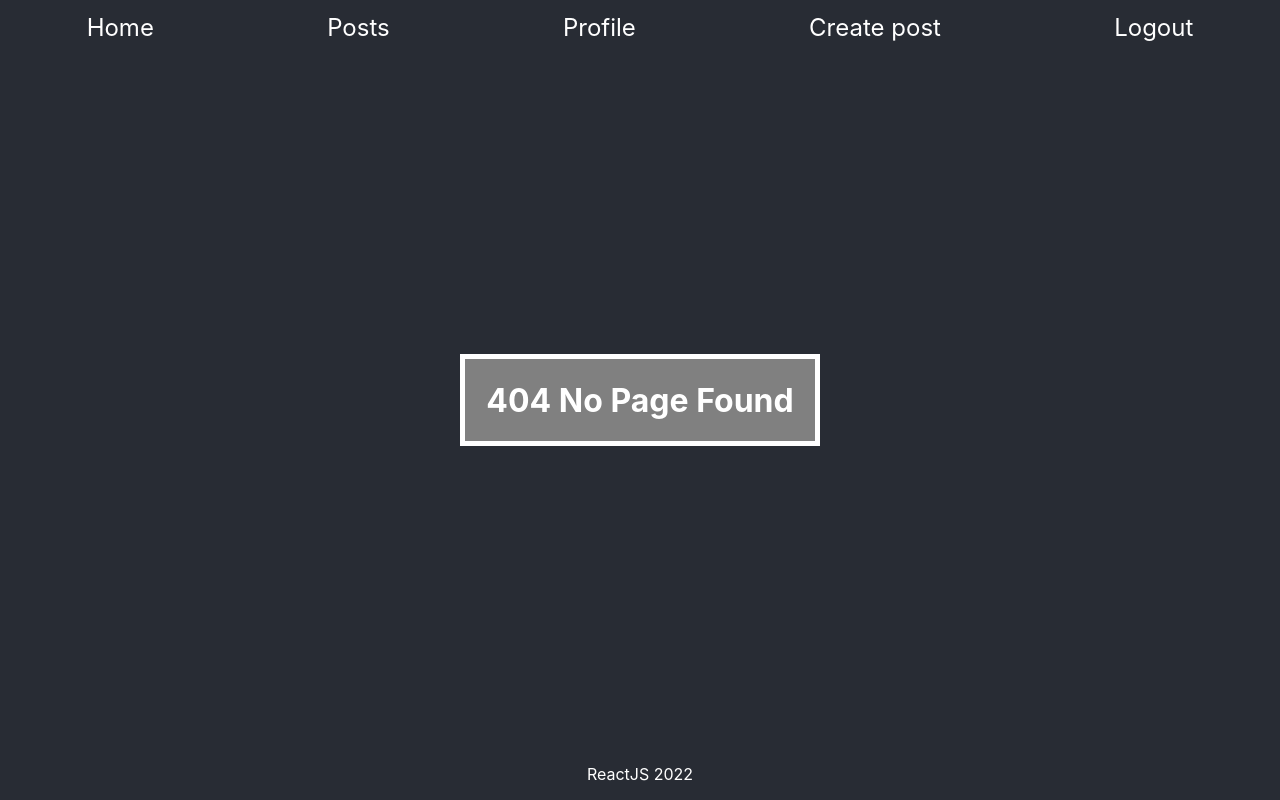
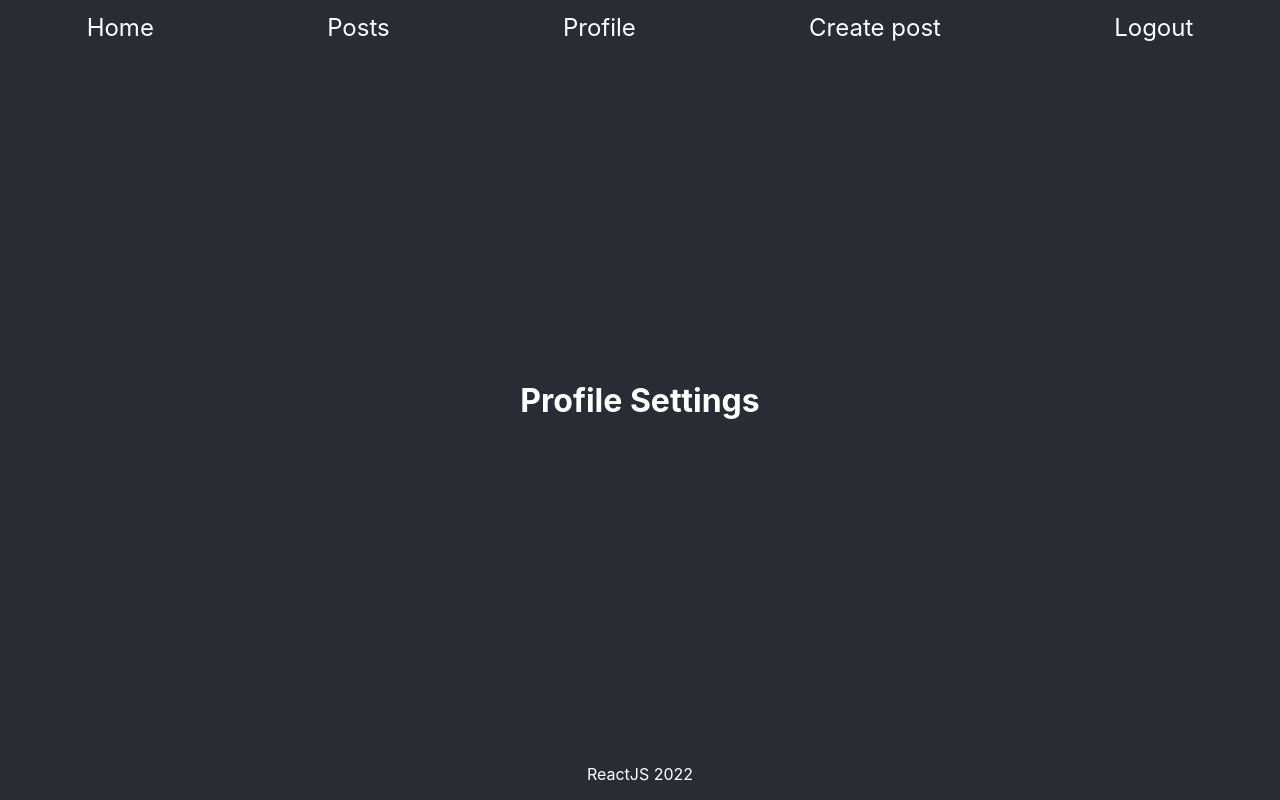
Before and after one commit to TAVnotDove/shape-your-state, a React (Create React App) app: page /profile/settings in a window 1280 px wide. Before the commit this address had no page. Built offline with nearby package versions, Linux system fonts and the light colour scheme; sample sign-in values are in the browser's storage.

Commit message:
added ProfileSettings component and route and removed unused error variables

```diff
--- a/src/App.js
+++ b/src/App.js
@@ -19,6 +19,7 @@
 import DeleteComment from "./components/DeleteComment/DeleteComment";
 import RouteNotFound from "./components/RouteNotFound/RouteNotFound";
 import GuestRouteGuard from "./components/GuestRouteGuard/GuestRouteGuard";
+import ProfileSettings from "./components/ProfileSettings/ProfileSettings"
 
 function App() {
   return (
@@ -36,6 +37,7 @@
           <Route element={<GuestRouteGuard />}>
             <Route path="/logout" element={<Logout />} />
             <Route path="/profile" element={<Profile />} />
+            <Route path="/profile/settings" element={<ProfileSettings />} />
             <Route path="/post/create" element={<CreatePost />} />
             <Route path="/post/edit/:postId" element={<EditPost />} />
             <Route path="/post/delete/:postId" element={<DeletePost />} />
--- a/src/components/Post/Post.js
+++ b/src/components/Post/Post.js
@@ -16,7 +16,7 @@
       .then((response) => {
         setPost(response);
       })
-      .catch((error) => {
+      .catch(() => {
         setError("The server failed to connect.");
       });
   }, [postId]);
--- a/src/components/Posts/Posts.js
+++ b/src/components/Posts/Posts.js
@@ -34,7 +34,7 @@
           setData(response.slice().sort((a, b) => b._createdOn - a._createdOn));
         }
       })
-      .catch((error) => {
+      .catch(() => {
         setError("The server failed to connect.");
       });
   }, []);
--- a/src/components/Profile/Profile.css
+++ b/src/components/Profile/Profile.css
@@ -26,3 +26,14 @@
 .profile-details-text {
   color: white;
 }
+
+.profile-div-container a {
+  font-size: 1.25rem;
+  padding: 1%;
+  color: white;
+  text-decoration: none;
+}
+
+.profile-div-container a:hover {
+  color: darkgray;
+}
--- a/src/components/Profile/Profile.js
+++ b/src/components/Profile/Profile.js
@@ -1,4 +1,5 @@
 import React from "react";
+import { Link } from "react-router-dom";
 import "./Profile.css";
 
 const Profile = () => {
@@ -20,6 +21,7 @@
           {String(new Date(user._createdOn)).substring(4, 24)}
         </p>
       </div>
+      <Link to="/profile/settings">Settings</Link>
     </div>
   );
 };
--- /dev/null
+++ b/src/components/ProfileSettings/ProfileSettings.css
@@ -0,0 +1,12 @@
+.profile-settings-div-container {
+    width: 100%;
+    height: 80vh;
+    display: flex;
+    flex-direction: column;
+    justify-content: center;
+    align-items: center;
+}
+
+.profile-settings-div-container h1 {
+    color: white;
+}
--- /dev/null
+++ b/src/components/ProfileSettings/ProfileSettings.js
@@ -0,0 +1,6 @@
+import React from "react";
+import "./ProfileSettings.css";
+
+const ProfileSettings = () => <div className="profile-settings-div-container"><h1>Profile Settings</h1></div>
+
+export default ProfileSettings;
```
